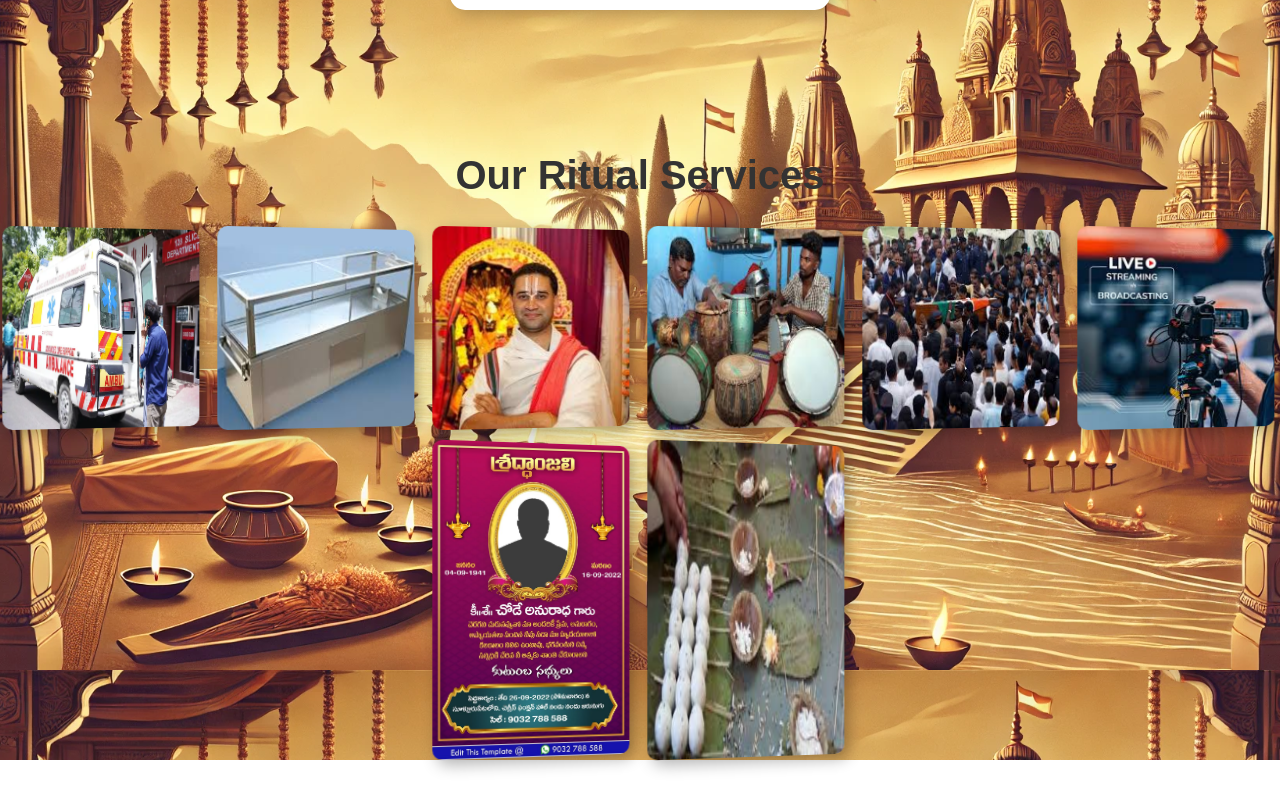
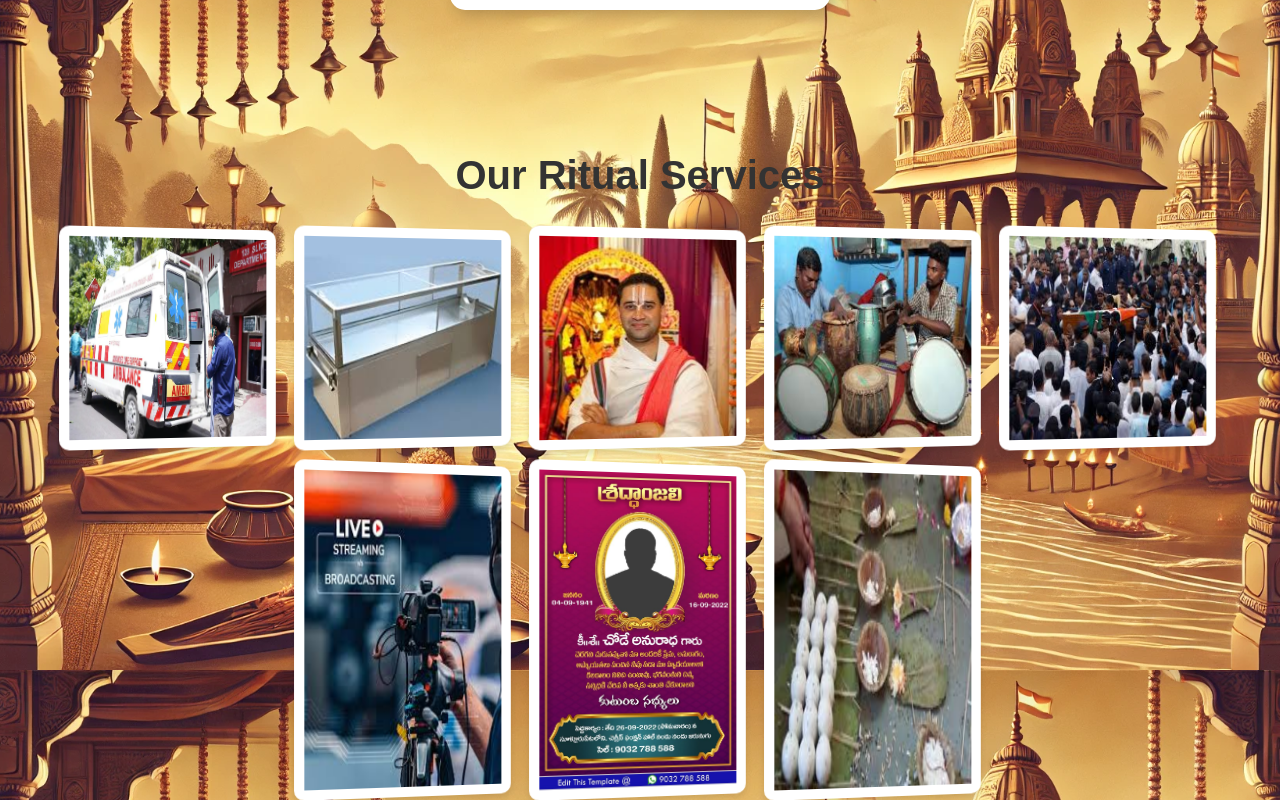
Before and after one commit to 143vishnu/Antim-seva, a plain HTML site: page services.html in a window 1280 px wide. Shown: the part 930-1730 px from the top of the page. Before the commit the page ends 1690 px from the top, so only its background shows below. Drawn offline with nearby package versions, Linux system fonts and the light colour scheme.

Commit message:
Update styles.css

```diff
--- a/styles.css
+++ b/styles.css
@@ -189,6 +189,15 @@ nav ul li a:hover {
     flex-wrap: wrap;
     gap: 15px;
     margin-top: 20px;
+}
+.image-gallery img {
+    width: 200px;
+    height: auto;
+    border-radius: 10px;
+    background-color: white; /* 👈 White background */
+    padding: 10px; /* 👈 Adds spacing inside the white background */
+    box-shadow: 0 4px 6px rgba(0, 0, 0, 0.1);
+    transition: transform 0.3s ease-in-out;
 }
 
 /* 3D Image Effect */
```
